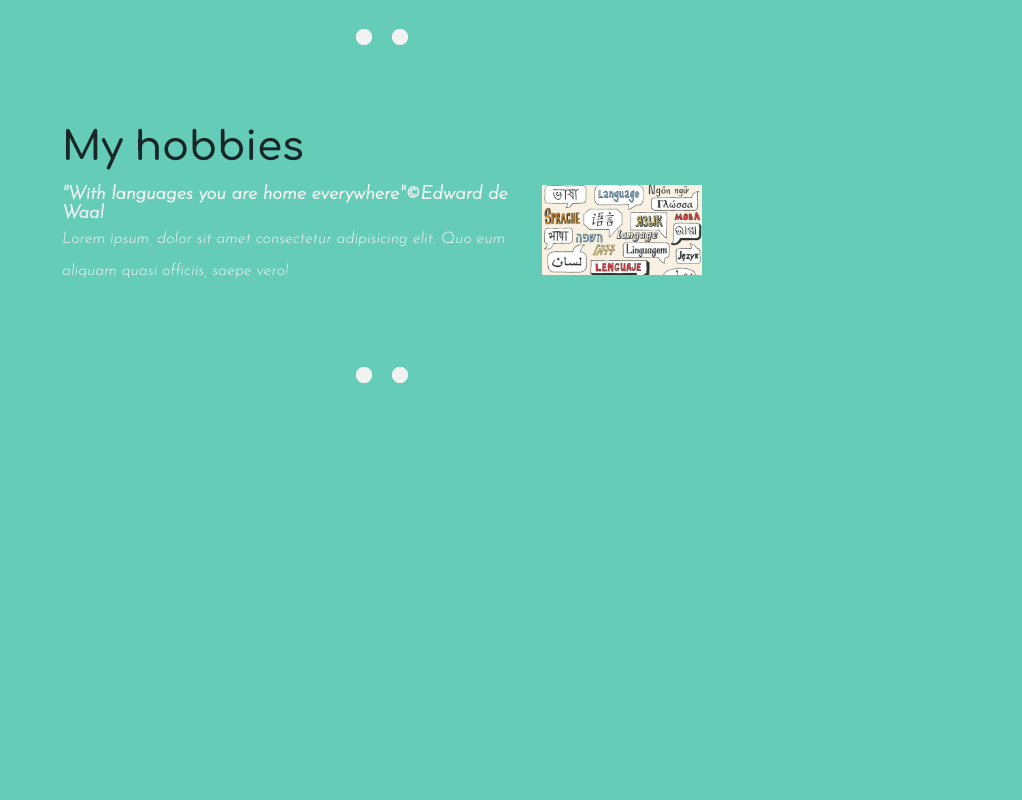
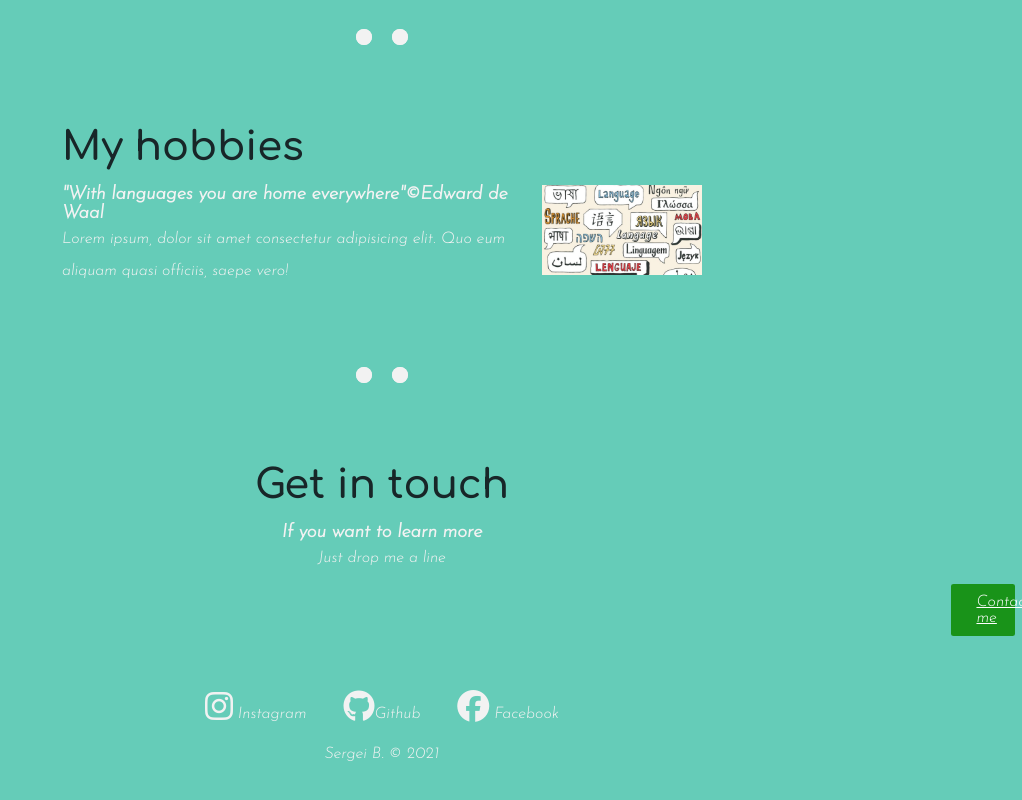
Before and after one commit to Serx310/Week-2-PersonalSite, a plain HTML site: page index.html in a window 1280 px wide. Shown: the part 779-1579 px from the top of the page, without its empty margins (258-1280 px from the left). Before the commit the page ends 1242 px from the top, so only its background shows below. Drawn offline with Linux system fonts and the light colour scheme.

Commit message:
Added contacts

```diff
--- a/css/style.css
+++ b/css/style.css
@@ -75,6 +75,53 @@ hr{
     float: right;
     /* margin-left: 2rem; */
 }
+
+.btn  {
+    display: block;
+    width: 5%;
+    background-color: #199319;
+    color: white;
+    padding: 10px 25px;
+    cursor: pointer;
+    border: none;
+    border-radius: 4%;
+    margin-top: 10px;
+    margin-left: 32cm;
+    margin-bottom: 1cm;
+}
+
+.btn:hover{
+    background-color: #182628;
+}
+
+/* .copyright{
+    margin: 5rem;
+} */
+
+.bottom-link{
+    display: inline-block;
+    margin: 1rem;
+}
+
+/* .bottom-link a {
+    display: block;
+    position: absolute;
+    top: 50%;
+    transform: translateY(-50%);
+} */
+
+.li-wrapper{
+    display: flex;
+    justify-content: center;
+    align-items: center;
+
+}
+
+.li-wrapper a {
+    text-decoration: none;
+    color: var(--text);
+}
+
 /*h1{
     font-family: var(--headings-font-family);
 }*/
--- a/index.html
+++ b/index.html
@@ -5,6 +5,7 @@
     <meta http-equiv="X-UA-Compatible" content="IE=edge">
     <meta name="viewport" content="width=device-width, initial-scale=1.0">
     <title>Sergei B.</title>
+    <script src="https://kit.fontawesome.com/daf0640b84.js" crossorigin="anonymous"></script>
     <link rel="stylesheet" href="css/style.css">
     <link rel="shortcut icon" href="favicon.ico" type="image/x-icon">
 </head>
@@ -43,6 +44,33 @@
 
         <hr>
 
+        <div class="contact-me">
+            <h2>Get in touch</h2>
+            <h3>If you want to learn more</h3>
+            <p>Just drop me a line</p>
+            <a class="btn" href="mailto:sergeibubnov120@gmail.com">Contact me</a>
+        </div>
+
+        <div class="bottom-container">
+            <ul>
+                <li class="bottom-link">
+                    <div class="li-wrapper">
+                        <a href="https://instagram.com/serx310" target="_blank"><i class="fab fa-instagram fa-2x"></i> Instagram</a>
+                    </div>
+                </li>
+                <li class="bottom-link"></i>
+                    <div class="li-wrapper">
+                        <a href="https://github.com/Serx310" target="_blank"><i class="fab fa-github fa-2x"></i>Github</a>
+                    </div>
+                </li>
+                <li class="bottom-link">
+                    <div class="li-wrapper">
+                        <a href="https://facebook.com/serx310" target="_blank"><i class="fab fa-facebook fa-2x"></i> Facebook</a>
+                    </div>
+                </li>
+            </ul>
+            <p class="copyright">Sergei B. &#169; 2021</p>
+        </div>
     </div>
 
 </body>
```
